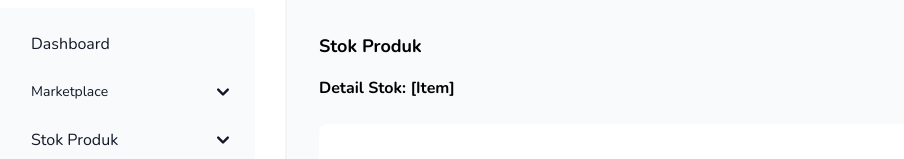
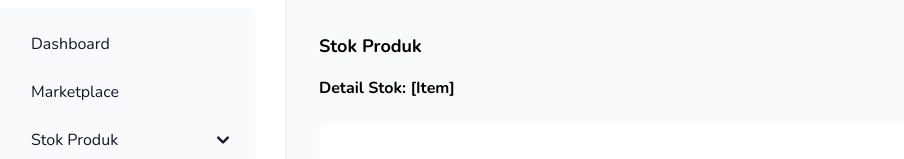
Before and after one commit to fajarzuhrihadiyanto/simontok-fe-fp, a Next.js app: page /stok/detail in a window 1280 px wide. Shown: the top 159 px of the page, without its empty margins (1-905 px from the left). Built offline with nearby package versions, Linux system fonts and the light colour scheme.

Commit message:
fix: remove unused sidebar item menu
remove add marketplace menu

```diff
--- a/components/LeftSidebar.tsx
+++ b/components/LeftSidebar.tsx
@@ -8,10 +8,11 @@ export const LeftSidebar = () => {
           <Sidebar.Items>
             <Sidebar.ItemGroup>
               <Sidebar.Item href="/dashboard">Dashboard</Sidebar.Item>
-              <Sidebar.Collapse label="Marketplace" className="text-sm">
-                <Sidebar.Item href="#">Marketplace Anda</Sidebar.Item>
-                <Sidebar.Item href="#">Tambah Marketplace</Sidebar.Item>
-              </Sidebar.Collapse>
+              <Sidebar.Item href="/marketplace">Marketplace</Sidebar.Item>
+              {/*<Sidebar.Collapse label="Marketplace" className="text-sm">*/}
+              {/*  <Sidebar.Item href="#">Marketplace Anda</Sidebar.Item>*/}
+              {/*  <Sidebar.Item href="#">Tambah Marketplace</Sidebar.Item>*/}
+              {/*</Sidebar.Collapse>*/}
               <Sidebar.Collapse label="Stok Produk">
                 <Sidebar.Item href="/stok">Lihat Stok</Sidebar.Item>
                 <Sidebar.Item href="/stok/tambahproduk">Tambah Produk</Sidebar.Item>
```
